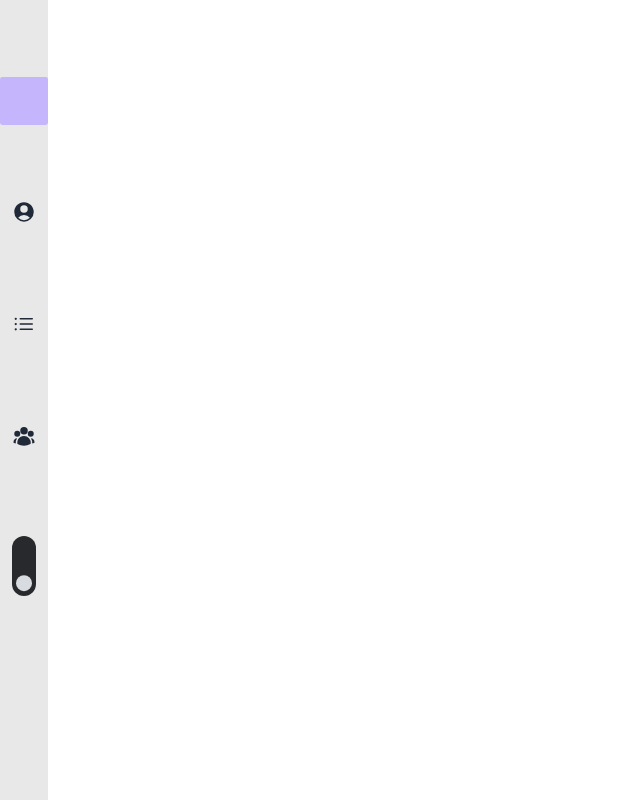
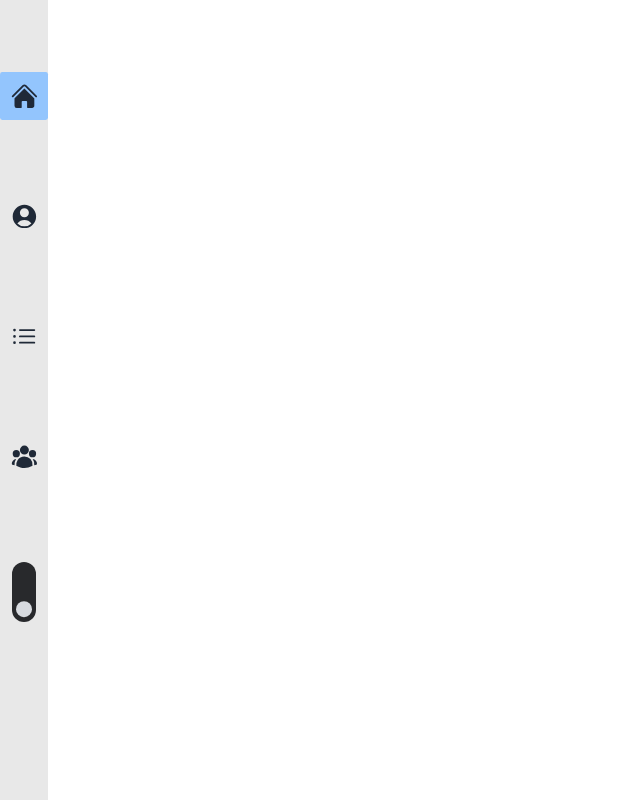
Before and after one commit to Joycejlee00/PersonalWebsite, a Next.js app: page / in a window 1280 px wide. Shown: the whole page, without its empty margins (0-640 px from the left). Built offline with nearby package versions, Linux system fonts and the light colour scheme.

Commit message:
update navbar.css so the background covers entire width+height of active icon

```diff
--- a/src/styles/navbar.css
+++ b/src/styles/navbar.css
@@ -4,71 +4,21 @@
     background-color: var(--navBg);
     border-radius: none;
     justify-content: space-evenly;
-    position:fixed;
-    display: flex;
+    position:absolute;
+    display: block;
     top: 0%;
     left: 0%;
 }
 
 .icons, .toggle {
-    margin-top: 5.5rem;
+    margin-top: 4.5rem;
     display: block;
-    margin-left: auto;
-    margin-right: auto;
-    align-items: center;
-    overflow: auto;
+    text-align: center;
+    transition: all 0.3s ease;
+    padding: 20%;
 }
 
-.icons:hover::before {
-    background-color: #000;
-    position: absolute;
-    margin: auto;
-    height: 3rem;
-    width: 3rem;
-    content: "";
-    left: 0rem;
-    margin-top: -0.7rem;
-    margin-left: auto;
-    align-items: center;
-    display:block;
-
-}
-
-.active:before{
-    position: absolute;
-    margin: auto;
-    height: 3rem;
-    width: 3rem;
-    content: "";
-    left: 0rem;
-    margin-top: -0.7rem;
-    margin-left: auto;
-    align-items: center;
-    display:block;
-    background-color: #c4b5fd;
-
-    -webkit-transition: .4s;
-    transition: .4s;
+.active {
+    background-color: var(--activeIcn);
     border-radius: 5%;
-}
-
-/* .icons:before {
-    position: absolute;
-    height: 3rem;
-    width: 3rem;
-    content: "";
-    left: 0rem;
-    margin-top: -0.7rem;
-    margin-left: auto;
-    align-items: center;
-    display: block;
-    margin-bottom: auto;
-    background-color: none;
-    -webkit-transition: .4s;
-    transition: .4s;
-    border-radius: 5%;
-}
-
-.icons:active::before {
-    background-color: gold;
- } */
+  }
--- a/tailwind.config.ts
+++ b/tailwind.config.ts
@@ -8,9 +8,16 @@ const config: Config = {
   ],
   theme: {
     extend: {
+      screens: {
+        sm: '480px',
+        md: '768px',
+        lg: '976px',
+        xl: '1440px',
+      },
       colors:
       {
         "navBg": 'hsl(var(--navBg))', // color-variable
+        "activeIcn": 'hsl(var(--activeIcn))'
       }
     },
   },
@@ -24,12 +31,14 @@ const config: Config = {
         light: {
           ...require('daisyui/src/theming/themes')['[data-theme=light]'],
           '--navBg': '#e8e8e8',
+          '--activeIcn': '#93c5fd',
         },
       },
       {
         business: {
           ...require('daisyui/src/theming/themes')['[data-theme=business]'],
           '--navBg': '#23282E',
+          '--activeIcn': '#3b82f6',
         },
       },
     ],
```
